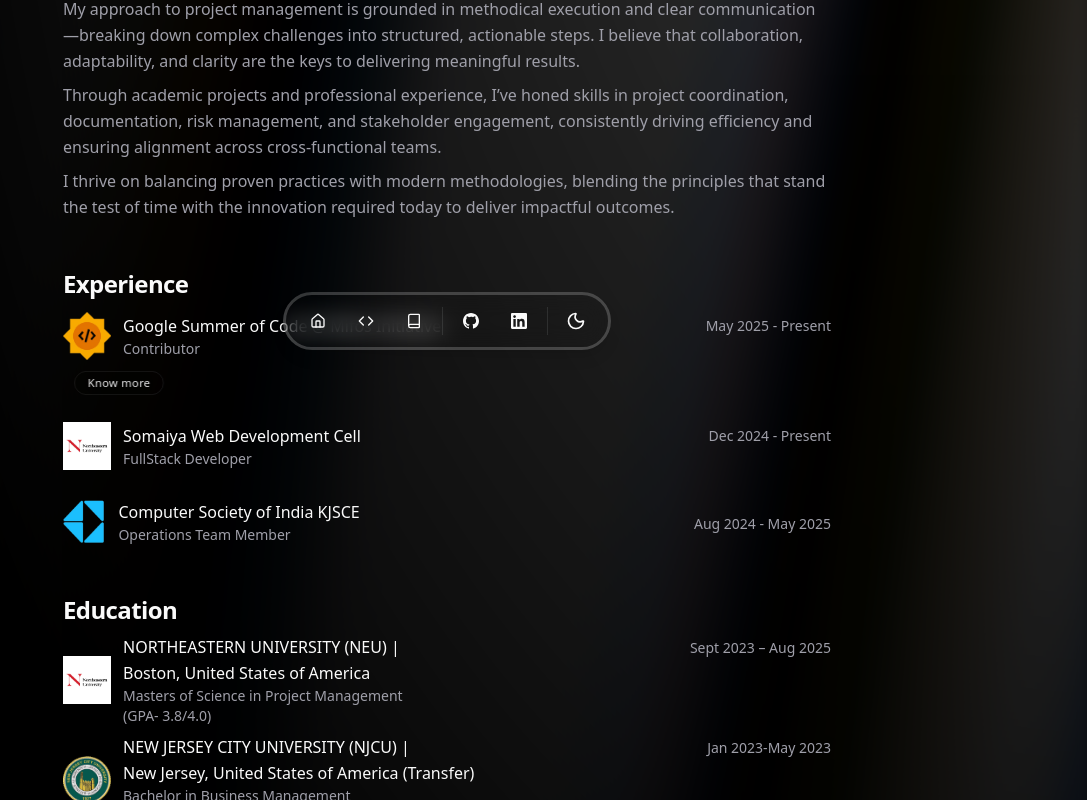
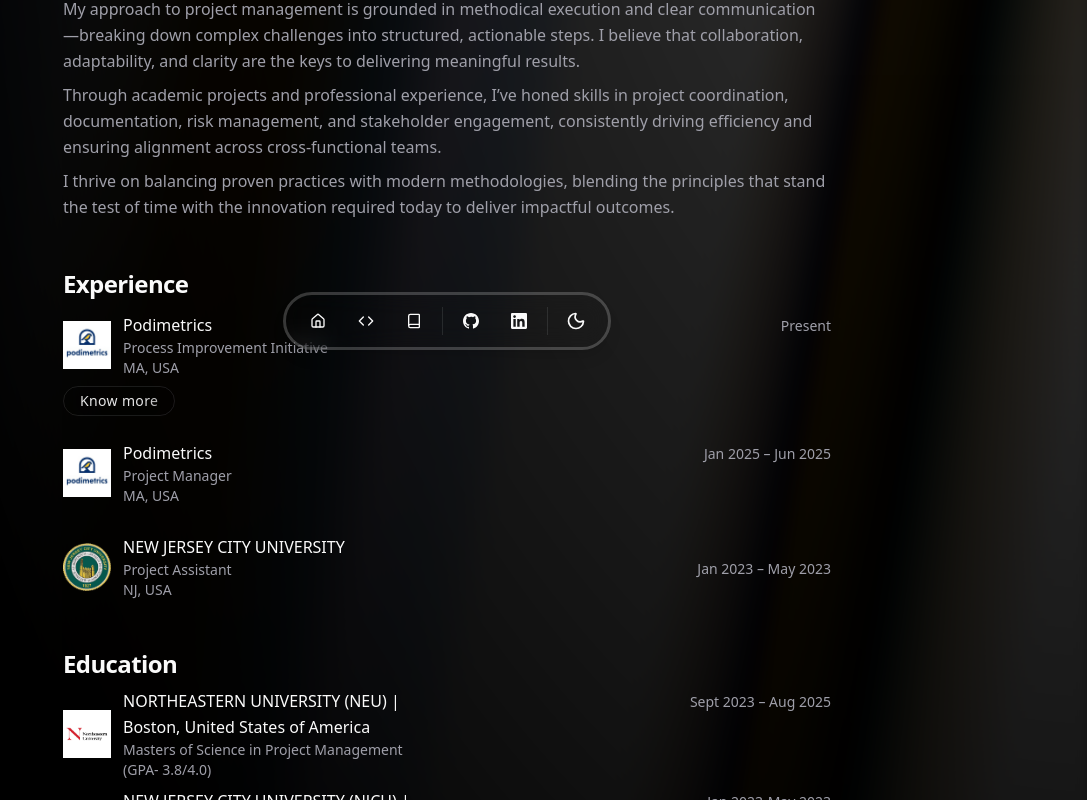
Before and after one commit to chaitu0608/ishwari-portfolio, a React (Vite) app: page / in a window 1280 px wide. Shown: the part 434-1234 px from the top of the page, without its empty margins (193-1280 px from the left). Built offline with nearby package versions, Linux system fonts and the light colour scheme.

Commit message:
Update experience section and replace logos in Home page

```diff
--- a/src/layout/Layout.tsx
+++ b/src/layout/Layout.tsx
@@ -50,7 +50,6 @@ const Icons = {
       <path d="M12 0C5.37 0 0 5.373 0 12c0 5.303 3.438 9.8 8.205 11.387.6.113.82-.26.82-.577 0-.285-.01-1.04-.015-2.04-3.338.726-4.042-1.613-4.042-1.613-.546-1.385-1.333-1.754-1.333-1.754-1.089-.745.083-.729.083-.729 1.205.084 1.84 1.237 1.84 1.237 1.07 1.835 2.809 1.305 3.495.997.107-.775.418-1.305.76-1.605-2.665-.305-5.467-1.335-5.467-5.93 0-1.31.468-2.38 1.235-3.22-.123-.303-.535-1.523.117-3.176 0 0 1.008-.322 3.3 1.23a11.52 11.52 0 0 1 3.003-.403c1.02.005 2.045.138 3.003.403 2.29-1.552 3.295-1.23 3.295-1.23.655 1.653.243 2.873.12 3.176.77.84 1.23 1.91 1.23 3.22 0 4.61-2.807 5.625-5.48 5.92.43.37.815 1.096.815 2.21 0 1.595-.015 2.88-.015 3.27 0 .32.215.694.825.576C20.565 21.796 24 17.298 24 12c0-6.627-5.373-12-12-12z" />
     </svg>
   ),
-
 };
 
 const DATA = {
@@ -68,7 +67,7 @@ const DATA = {
       },
       LinkedIn: {
         name: "LinkedIn",
-        url: "https://www.linkedin.com/in/craig-rosario/",
+        url: "https://www.linkedin.com/in/ishwari-dhamdhere/",
         icon: Icons.linkedin,
       },
     },
@@ -79,7 +78,8 @@ export function DockDemo() {
   return (
     <div className="fixed bottom-4 left-1/2 -translate-x-1/2 z-50">
       <TooltipProvider>
-        <Dock direction="middle"
+        <Dock
+          direction="middle"
           className="p-2 sm:p-3 rounded-full shadow-lg border-2 border-black/20 dark:border-white/20 dark:border-3 hover:border-orange-300 dark:hover:border-orange-400 dark:hover:shadow-xl transition-all duration-500 ease-in-out"
         >
           {/* Internal Navigation */}
--- a/src/layout/test.tsx
+++ b/src/layout/test.tsx
@@ -4,7 +4,6 @@ import { AuroraText } from "@/components/magicui/aurora-text";
 import { ShinyButton } from "@/components/magicui/shiny-button";
 import gsoc from "@/assets/images/gsoclogo.png";
 import northeastern from "@/assets/images/northeastern.png";
-import somaiya from "@/assets/images/somaiya.png";
 import csi from "@/assets/images/csi.png";
 import { Badge } from "@/components/ui/badge";
 
--- a/src/pages/home/Home.tsx
+++ b/src/pages/home/Home.tsx
@@ -6,6 +6,7 @@ import { ShinyButton } from "@/components/magicui/shiny-button";
 import gsoc from "@/assets/images/gsoclogo.png";
 import northeastern from "@/assets/images/northeastern.png";
 import njcu from "@/assets/images/njcu.png";
+import podimetrics from "@/assets/images/podimetrics.png";
 import csi from "@/assets/images/csi.png";
 import { Badge } from "@/components/ui/badge";
 import { useNavigate } from "react-router-dom";
@@ -98,6 +99,7 @@ const Home = () => {
                 outcomes.
               </p>
             </section>
+
             {/* Experience */}
             <section className="space-y-3">
               <h2 className="text-2xl font-semibold tracking-tight">
@@ -108,16 +110,16 @@ const Home = () => {
                   <div className="space-y-1">
                     <div className="flex items-center space-x-3">
                       <img
-                        src={gsoc}
-                        alt="GSoC logo"
+                        src={podimetrics}
+                        alt="Podimetrics logo"
                         className="h-12 w-auto object-contain"
                       />
                       <div>
-                        <p className="font-medium">
-                          Google Summer of Code @ Mifos Initiative
-                        </p>
+                        <p className="font-medium">Podimetrics</p>
                         <p className="text-sm text-neutral-600 dark:text-muted-foreground">
-                          Contributor
+                          Process Improvement Initiative
+                          <br />
+                          MA, USA
                         </p>
                       </div>
                     </div>
@@ -129,7 +131,7 @@ const Home = () => {
                     </ShinyButton>
                   </div>
                   <p className="text-sm text-neutral-500 dark:text-muted-foreground mt-1">
-                    May 2025 - Present
+                    Present
                   </p>
                 </div>
 
@@ -137,43 +139,43 @@ const Home = () => {
                   <div className="space-y-1 mb-1">
                     <div className="flex items-center space-x-3">
                       <img
-                        src={northeastern}
-                        alt="Northeastern Logo"
+                        src={podimetrics}
+                        alt="Podimetrics Logo"
                         className="h-12 w-auto object-contain"
                       />
                       <div>
-                        <p className="font-medium">
-                          Somaiya Web Development Cell
-                        </p>
+                        <p className="font-medium">Podimetrics</p>
                         <p className="text-sm text-neutral-600 dark:text-muted-foreground">
-                          FullStack Developer
+                          Project Manager
+                          <br />
+                          MA, USA
                         </p>
                       </div>
                     </div>
                   </div>
                   <p className="text-sm text-neutral-500 dark:text-muted-foreground mt-1">
-                    Dec 2024 - Present
+                    Jan 2025 – Jun 2025
                   </p>
                 </div>
 
                 <div className="flex justify-between items-center">
                   <div className="flex items-center space-x-3">
                     <img
-                      src={csi}
-                      alt="CSI Logo"
+                      src={njcu}
+                      alt="College Logo"
                       className="h-12 w-auto object-contain"
                     />
                     <div>
-                      <p className="font-medium">
-                        Computer Society of India KJSCE
-                      </p>
+                      <p className="font-medium">NEW JERSEY CITY UNIVERSITY</p>
                       <p className="text-sm text-neutral-600 dark:text-muted-foreground">
-                        Operations Team Member
+                        Project Assistant
+                        <br />
+                        NJ, USA
                       </p>
                     </div>
                   </div>
                   <p className="text-sm text-neutral-500 dark:text-muted-foreground mt-1">
-                    Aug 2024 - May 2025
+                    Jan 2023 – May 2023
                   </p>
                 </div>
               </div>
```
Also changed, not shown: src/assets/images/podimetrics.png (added).
